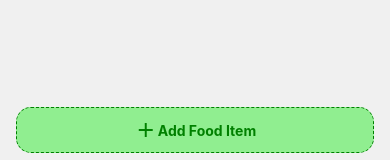
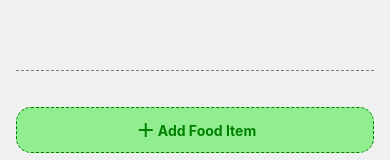
Before and after one commit to Akshay200228/VPatrol-Task, a React Native app: screen /Main in a window 390 px wide. Shown: the part 615-775 px from the top of the page. Built offline with nearby package versions, Linux system fonts and the light colour scheme.

Commit message:
Almost Done

```diff
--- a/App.js
+++ b/App.js
@@ -3,7 +3,7 @@ import AppNavigator from './navigation/AppNavigator';
 
 export default function App() {
   return (
-      <AppNavigator />
+    <AppNavigator />
   );
 }
 
--- a/babel.config.js
+++ b/babel.config.js
@@ -2,5 +2,6 @@ module.exports = function(api) {
   api.cache(true);
   return {
     presets: ['babel-preset-expo'],
+    plugins: ['react-native-reanimated/plugin'],
   };
 };
--- a/components/FoodItemList.js
+++ b/components/FoodItemList.js
@@ -1,22 +1,28 @@
 import React from 'react';
-import { View, Text, FlatList, TouchableOpacity } from 'react-native';
+import { View, Text, TouchableOpacity } from 'react-native';
 import { MaterialIcons } from '@expo/vector-icons';
 import { AntDesign } from '@expo/vector-icons';
 import { commonStyles } from '../styles';
+import DraggableFlatList from 'react-native-draggable-flatlist';
 
-const FoodItemList = ({ foodItems, onEditItem, onDeleteItem }) => {
+const FoodItemList = ({ foodItems, onEditItem, onDeleteItem, onItemMove }) => {
+  const handleItemMove = (dragData) => {
+    // You will receive the updated data with the items' new positions here
+    onItemMove(dragData);
+  };
+
   return (
-    <FlatList
+    <DraggableFlatList
       data={foodItems}
       keyExtractor={(item, index) => `${item.foodName}_${index}_${Date.now()}`}
-      renderItem={({ item, index }) => (
+      renderItem={({ item, index, drag, isActive }) => (
         <View style={commonStyles.itemContainer}>
           <View style={commonStyles.itemRow}>
             <View style={commonStyles.itemContent}>
               <View style={{ flexDirection: 'row', alignItems: 'center' }}>
                 <TouchableOpacity
                   style={{ marginRight: 10 }}
-                  onPress={() => handleMenuClick(item)}
+                  onPress={drag}
                 >
                   <Text style={commonStyles.itemNumber}>{index + 1}.</Text>
                 </TouchableOpacity>
@@ -42,6 +48,7 @@ const FoodItemList = ({ foodItems, onEditItem, onDeleteItem }) => {
           </View>
         </View>
       )}
+      onDragEnd={({ data }) => handleItemMove(data)} // Pass the updated data to your custom handler
     />
   );
 };
--- /dev/null
+++ b/components/ListItem.js
@@ -0,0 +1,37 @@
+import React from 'react';
+import { View, Text, TouchableOpacity } from 'react-native';
+import { MaterialIcons } from '@expo/vector-icons';
+import { AntDesign } from '@expo/vector-icons';
+import { commonStyles } from '../styles';
+
+const ListItem = ({ item, index, onEdit, onDelete, drag, isActive }) => {
+  return (
+    <TouchableOpacity
+      style={{
+        backgroundColor: isActive ? 'lightgrey' : 'white',
+        padding: 10,
+        flexDirection: 'row',
+        alignItems: 'center',
+        justifyContent: 'space-between',
+      }}
+      onLongPress={drag}
+    >
+      <View style={{ flexDirection: 'row', alignItems: 'center' }}>
+        <Text style={commonStyles.itemNumber}>{index + 1}.</Text>
+        <Text style={commonStyles.itemName}>{item.foodName}</Text>
+      </View>
+      <Text style={commonStyles.itemPrice}>Price: ₹ {item.foodPrice}</Text>
+      <View style={commonStyles.itemButtons}>
+        <TouchableOpacity style={commonStyles.editButton} onPress={onEdit}>
+          <MaterialIcons name="edit" size={24} color="blue" />
+        </TouchableOpacity>
+        <View style={commonStyles.divider} />
+        <TouchableOpacity style={commonStyles.deleteButton} onPress={onDelete}>
+          <AntDesign name="delete" size={24} color="red" />
+        </TouchableOpacity>
+      </View>
+    </TouchableOpacity>
+  );
+};
+
+export default ListItem;
--- a/navigation/AppNavigator.js
+++ b/navigation/AppNavigator.js
@@ -10,6 +10,7 @@ const Stack = createNativeStackNavigator();
 const AppNavigator = () => {
   return (
     <NavigationContainer>
+
       <Stack.Navigator initialRouteName="Main">
         <Stack.Screen
           name="Main"
--- a/package.json
+++ b/package.json
@@ -19,6 +19,7 @@
     "react-native": "0.72.6",
     "react-native-animatable": "^1.3.3",
     "react-native-draggable": "^3.3.0",
+    "react-native-draggable-flatlist": "^4.0.1",
     "react-native-elements": "^3.4.3",
     "react-native-gesture-handler": "^2.13.3",
     "react-native-reanimated": "~3.3.0",
--- a/screens/MainScreen.js
+++ b/screens/MainScreen.js
@@ -1,10 +1,12 @@
 import React, { useState } from 'react';
-import { View, Text, TouchableOpacity } from 'react-native';
+import { View, Text, TouchableOpacity, Dimensions, ScrollView } from 'react-native';
 import { useNavigation } from '@react-navigation/native';
 import { MaterialIcons } from '@expo/vector-icons';
+import DraggableFlatList from 'react-native-draggable-flatlist';
 import AddFoodItemForm from '../components/AddFoodItemForm';
+import ListItem from '../components/ListItem';
 import { commonStyles } from '../styles';
-import FoodItemList from '../components/FoodItemList';
+import { GestureHandlerRootView } from 'react-native-gesture-handler';
 
 const MainScreen = () => {
   const navigation = useNavigation();
@@ -25,27 +27,48 @@ const MainScreen = () => {
   };
 
   const handleToggleForm = () => {
-    // Toggle the form's visibility
     setShowForm(!showForm);
   };
 
+  const onEditItem = (index) => {
+    setEditingItemIndex(index);
+    setShowForm(true);
+  };
+
+  const onDeleteItem = (index) => {
+    const updatedItems = [...foodItems];
+    updatedItems.splice(index, 1);
+    setFoodItems(updatedItems);
+  };
+
+  const screenHeight = Dimensions.get('window').height;
+  const listHeight = 0.6 * screenHeight; // 60% of the screen height
 
   return (
     <View style={commonStyles.container}>
       <Text style={commonStyles.title}>Food Item Lists</Text>
 
-      <FoodItemList
-        foodItems={foodItems}
-        onEditItem={(index) => {
-          setShowForm(true);
-          setEditingItemIndex(index);
-        }}
-        onDeleteItem={(index) => {
-          const updatedItems = [...foodItems];
-          updatedItems.splice(index, 1);
-          setFoodItems(updatedItems);
+      <ScrollView style={{ height: listHeight }}>
+        <GestureHandlerRootView>
+          <DraggableFlatList
+            data={foodItems}
+            keyExtractor={(item, index) => `${item.foodName}_${index}_${Date.now()}`}
+            renderItem={({ item, index, drag, isActive }) => (
+              <ListItem
+                item={item}
+                index={index}
+                onEdit={() => onEditItem(index)}
+                onDelete={() => onDeleteItem(index)}
+                drag={drag}
+                isActive={isActive}
+              />
+            )}
+            onDragEnd={({ data }) => {
+              setFoodItems(data);
             }}
           />
+        </GestureHandlerRootView>
+      </ScrollView>
 
       {showForm && (
         <View style={commonStyles.overlay}>
@@ -57,8 +80,9 @@ const MainScreen = () => {
             }
           />
         </View>
-      )}
-
+      )
+      }
+      <View style={commonStyles.horizontalLine} />
       <TouchableOpacity
         style={commonStyles.addButton}
         onPress={handleToggleForm}
@@ -68,6 +92,9 @@ const MainScreen = () => {
           <Text style={commonStyles.addbuttonText}>Add Food Item</Text>
         </View>
       </TouchableOpacity>
+
+      {/* This is where the "View Final Food List" button is placed at the bottom */}
+      <View style={{ flex: 1, justifyContent: 'flex-end' }}>
         <TouchableOpacity
           style={commonStyles.viewListButton}
           onPress={() => navigation.navigate('FinalFoodList', { foodItems })}
@@ -77,7 +104,7 @@ const MainScreen = () => {
             <Text style={commonStyles.finalbuttonText}>View Final Food List</Text>
           </View>
         </TouchableOpacity>
-
+      </View>
     </View>
   );
 };
--- a/styles.js
+++ b/styles.js
@@ -22,6 +22,7 @@ export const commonStyles = StyleSheet.create({
     alignItems: 'center',
     width: '100%',
     marginBottom: 16,
+    marginTop: 26,
   },
 
   viewListButton: {
@@ -106,4 +107,10 @@ export const commonStyles = StyleSheet.create({
     backgroundColor: 'rgba(0, 0, 0, 0.5)',
     zIndex: 10,
   },
+  horizontalLine: {
+    borderTopWidth: 1,
+    borderColor: 'grey',
+    borderStyle: 'dashed',
+    marginVertical: 10,
+  }
 });
```
Also changed, not shown: 1 other file (tests, documents, lock files or other folders). Lines whose indentation alone changed are shown as unchanged.
